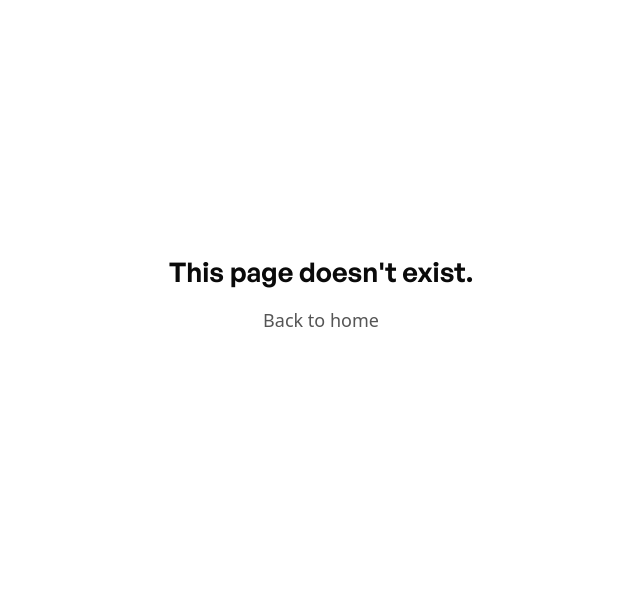
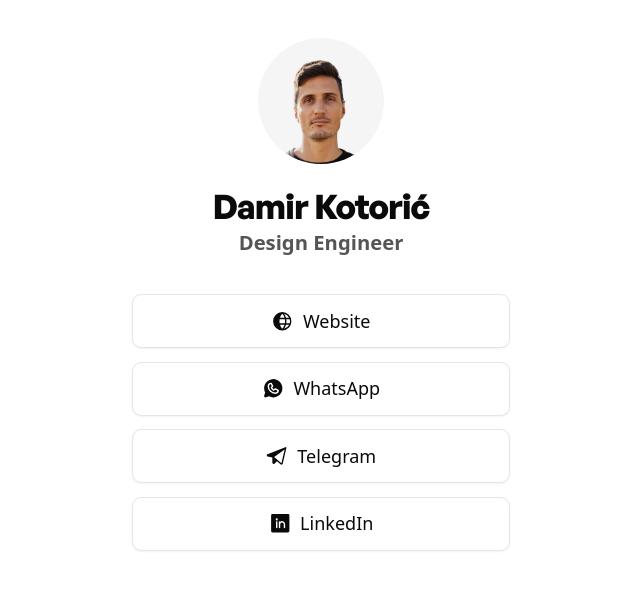
Before and after one commit to damirkotoric/damirkotoric.com, a Next.js app: page /links in a window 1280 px wide. Before the commit this address had no page. Shown: the part 106-696 px from the top of the page, without its empty margins (319-959 px from the left). Built offline with nearby package versions, Linux system fonts and the light colour scheme.

Commit message:
Add unlisted /links page for meetup QR
Co-Authored-By: Claude Opus 5.5 <noreply@anthropic.com>
Claude-Session: https://claude.ai/code/session_01HQqHMHP9ygyZ9C5r2aLebP

```diff
--- /dev/null
+++ b/src/app/links/page.tsx
@@ -0,0 +1,58 @@
+import type { Metadata } from "next";
+import Image from "next/image";
+import {
+  Globe,
+  LinkedinLogo,
+  TelegramLogo,
+  WhatsappLogo,
+} from "@phosphor-icons/react/dist/ssr";
+import { Button } from "@/components/ui/button";
+import { SITE_URL, socials } from "@/data/socials";
+
+export const metadata: Metadata = {
+  title: "Links • Damir Kotorić",
+  robots: { index: false, follow: false },
+};
+
+const links = [
+  { label: "Website", href: SITE_URL, Icon: Globe },
+  { label: "WhatsApp", href: socials.whatsApp, Icon: WhatsappLogo },
+  { label: "Telegram", href: socials.telegram, Icon: TelegramLogo },
+  { label: "LinkedIn", href: socials.linkedIn, Icon: LinkedinLogo },
+];
+
+export default function LinksPage() {
+  return (
+    <div className="mx-auto flex min-h-svh max-w-sm flex-col items-center justify-center px-6 py-16 text-center">
+      <Image
+        src="/images/damir.avif"
+        alt="Damir Kotorić"
+        width={112}
+        height={112}
+        priority
+        className="mb-5 size-28 rounded-full bg-muted object-cover"
+      />
+      <h1 className="text-3xl font-black tracking-tight">Damir Kotorić</h1>
+      <p className="mb-8 text-lg font-semibold text-muted-foreground">
+        Design Engineer
+      </p>
+      <ul className="flex w-full flex-col gap-3">
+        {links.map(({ label, href, Icon }) => (
+          <li key={label}>
+            <Button
+              asChild
+              size="lg"
+              variant="outline"
+              className="w-full"
+              leadingIcon={<Icon weight="fill" className="size-5" />}
+            >
+              <a href={href} target="_blank" rel="noopener noreferrer">
+                {label}
+              </a>
+            </Button>
+          </li>
+        ))}
+      </ul>
+    </div>
+  );
+}
--- a/src/components/footer.tsx
+++ b/src/components/footer.tsx
@@ -1,5 +1,6 @@
 import Link from "next/link";
 import { ThemeSwitcher } from "./theme-switcher";
+import { socials } from "@/data/socials";
 
 export function Footer() {
   return (
@@ -16,7 +17,7 @@ export function Footer() {
             Testimonials
           </Link>
           <a
-            href="https://www.linkedin.com/in/damirkotoric/"
+            href={socials.linkedIn}
             target="_blank"
             rel="noopener noreferrer"
             className="hover:text-foreground"
--- /dev/null
+++ b/src/data/socials.ts
@@ -0,0 +1,7 @@
+export const SITE_URL = "https://damirkotoric.com";
+
+export const socials = {
+  linkedIn: "https://www.linkedin.com/in/damirkotoric/",
+  whatsApp: "https://wa.me/damirkotoric",
+  telegram: "https://t.me/damirkotoric",
+} as const;
```
